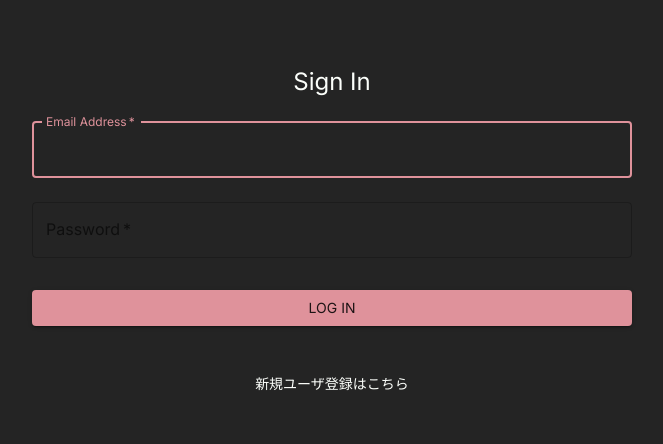
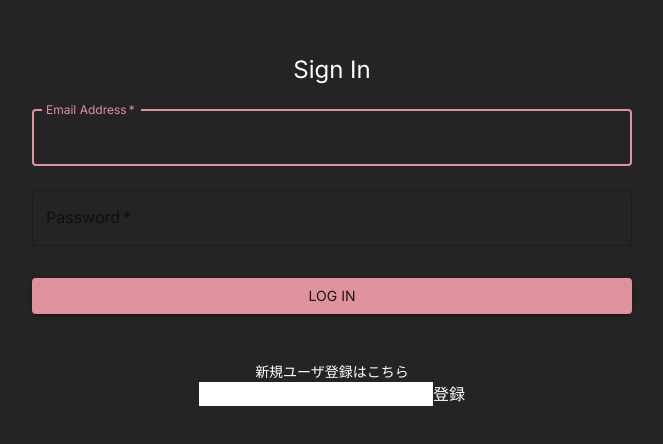
Before and after one commit to Melonps/CloudSeed-Frontend, a React (Vite) app: page / in a window 1280 px wide. Shown: the part 170-614 px from the top of the page, without its empty margins (308-971 px from the left). Built offline with nearby package versions, Linux system fonts and the light colour scheme; no server answers.

Commit message:
[ADD] CreateAccountの追加

```diff
--- /dev/null
+++ b/src/components/CreateAccount.jsx
@@ -0,0 +1,43 @@
+import { useState } from "react";
+import axios from "axios";
+
+const CreateAccount = () => {
+    const [userId, setUserId] = useState("");
+    const APIKEY = import.meta.env.VITE_API_KEY;
+    const DOMAIN = import.meta.env.VITE_DOMAIN;
+    const url = ``;
+
+    const handleUserIdChange = (event) => {
+        setUserId(event.target.value);
+    };
+
+    const handleRegistration = () => {
+        // APIへのデータ追加処理
+        const data = {
+            // 例: 'userId': userId
+        };
+
+        axios
+            .post(url, data, {
+                headers: {
+                    "X-Cybozu-API-Token": APIKEY,
+                    "Content-Type": "application/json",
+                },
+            })
+            .then((response) => {
+                console.log("データがkintoneに追加されました。", response);
+            })
+            .catch((error) => {
+                console.error("kintoneへのデータ追加に失敗しました。", error);
+            });
+    };
+
+    return (
+        <div>
+            <input type="text" value={userId} onChange={handleUserIdChange} />
+            <button onClick={handleRegistration}>登録</button>
+        </div>
+    );
+};
+
+export default CreateAccount;
--- a/src/views/SignInPage.jsx
+++ b/src/views/SignInPage.jsx
@@ -1,9 +1,11 @@
 import LogIn from "../components/LogIn";
+import CreateAccount from "../components/CreateAccount";
 
 const SignInPage = () => {
     return (
         <>
             <LogIn />
+            <CreateAccount />
         </>
     );
 };
```
